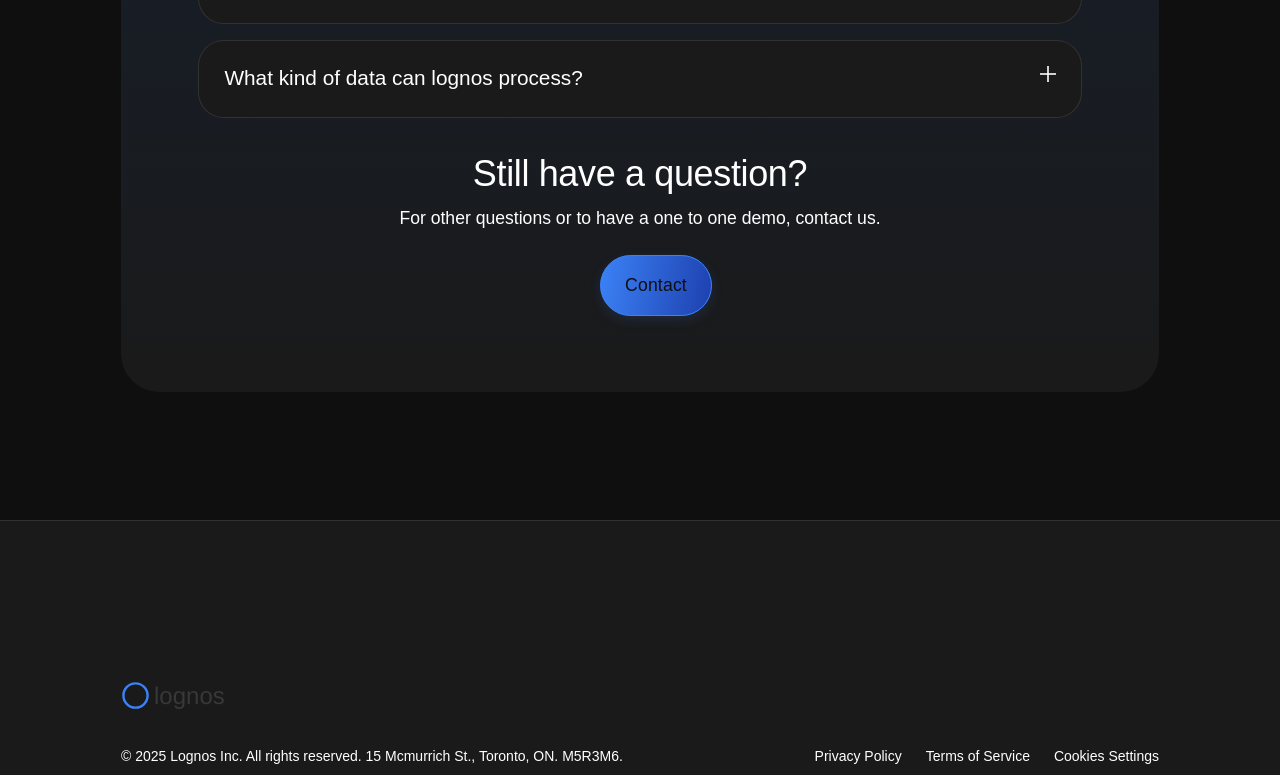
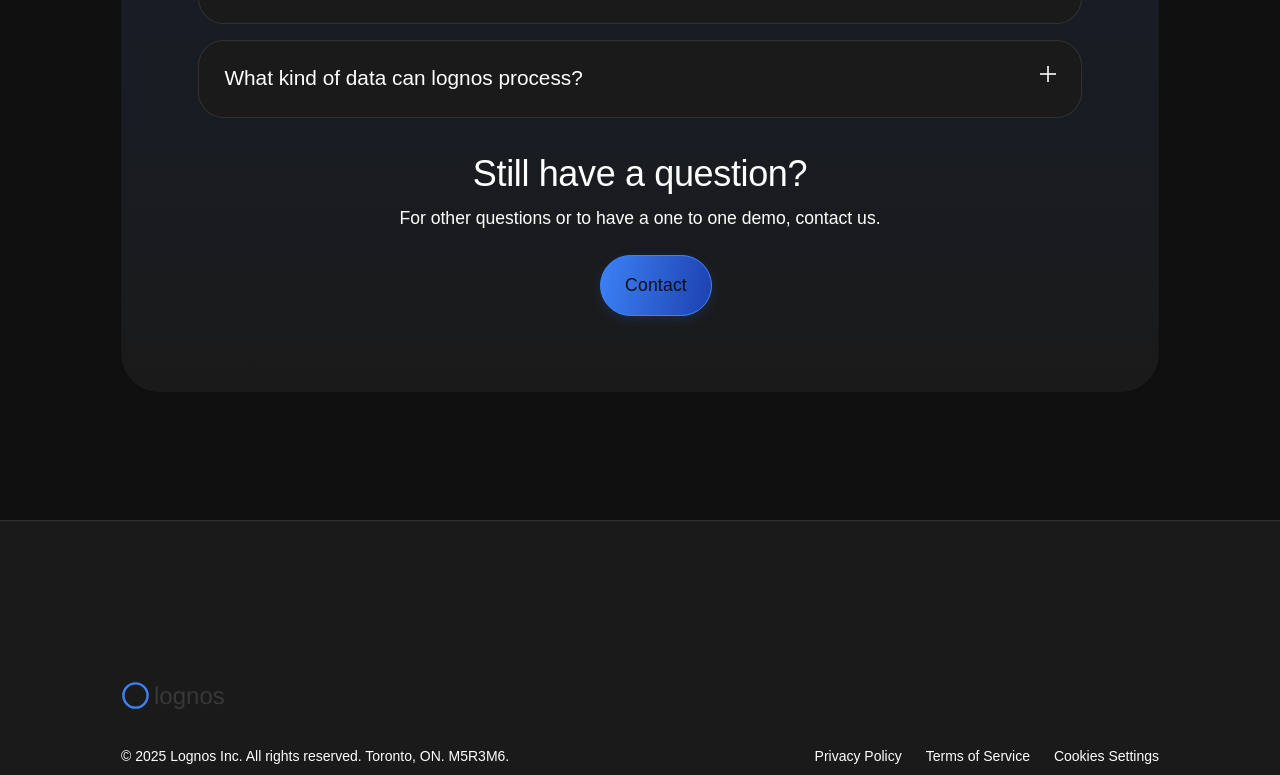
Before and after one commit to lognos/lognos.github.io, a plain HTML site: page index.html in a window 1280 px wide. Shown: the part 2377-3152 px from the top of the page. Drawn offline with nearby package versions, Linux system fonts and the light colour scheme; a script that the page names is missing.

Commit message:
Update footer credit text across multiple pages to remove address number

```diff
--- a/index.html
+++ b/index.html
@@ -610,7 +610,7 @@ margin: 0rem !important;
           </div>
         </div>
         <div class="footer_bottom-wrapper">
-          <div class="footer_credit-text">© 2025 Lognos Inc. All rights reserved. 15 Mcmurrich St., Toronto, ON. M5R3M6. </div>
+          <div class="footer_credit-text">© 2025 Lognos Inc. All rights reserved. Toronto, ON. M5R3M6. </div>
           <div class="w-layout-grid footer_legal-list">
             <a href="utility-pages/style-guide.html" class="footer_legal-link">Privacy Policy</a>
             <a href="utility-pages/terms-and-conditions.html" class="footer_legal-link">Terms of Service</a>
```
Also changed, not shown: pricing.html (+1 -1 lines), product.html (+1 -1 lines), index_modified.html (deleted), 2 other files.
